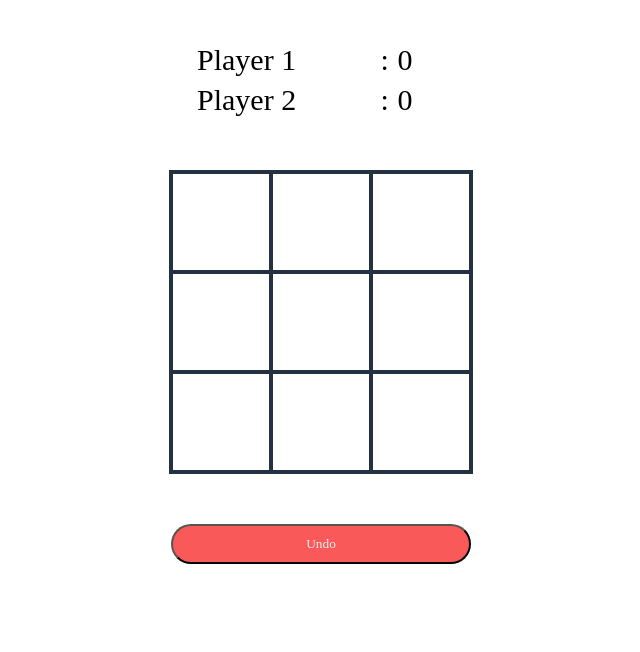
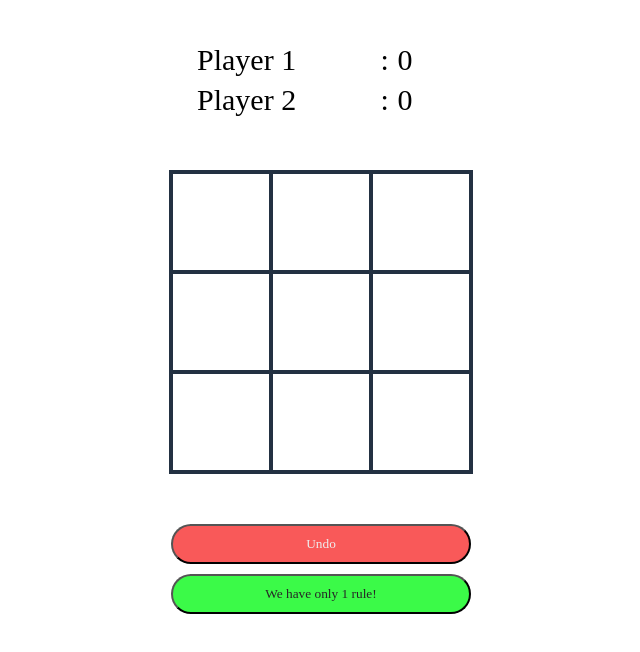
Before and after one commit to asiradnan/Tic-Tac-Toe, a plain HTML site: page index.html in a window 1280 px wide. Shown: the whole page, without its empty margins (319-959 px from the left). Drawn offline with Linux system fonts and the light colour scheme.

Commit message:
Update index.html

```diff
--- a/index.html
+++ b/index.html
@@ -30,9 +30,9 @@
             </tr>
         </table>
     </div>
-
     <div id="control">
-        <button onclick="undo()"> Undo</button>
+        <button onclick="undo()"> Undo</button><br>
+        <button id='rule' onclick="rules()">We have only 1 rule!</button>
     </div>
     <script src="tic-tac-toe.js"></script>
 </body>
```
